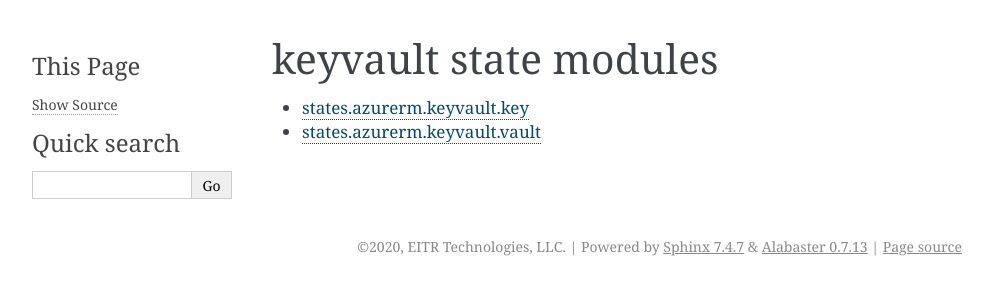
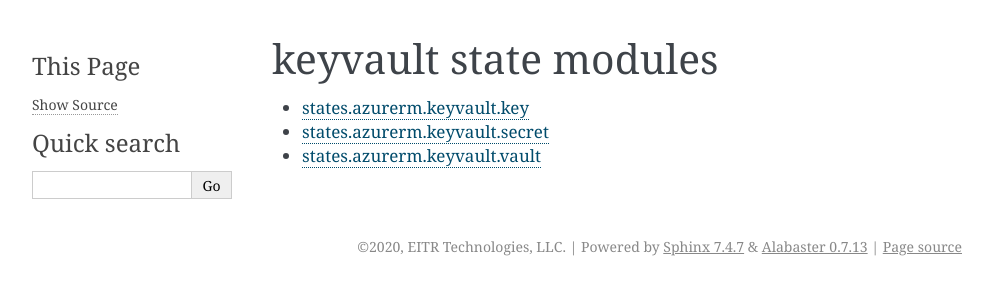
Before and after one commit to eitrtechnologies/idem-azurerm, a Sphinx documentation site: the page built from docs/ref/states/all/keyvault/index.rst, in a window 1280 px wide. Shown: the top 300 px of the page, without its empty margins (148-1141 px from the left). Built offline with Sphinx 7.4.7, drawn with Linux system fonts in a browser that asks for light colours.

Commit message:
Added missing doc stubs and codefactor fix

```diff
--- a/docs/ref/exec/all/keyvault/index.rst
+++ b/docs/ref/exec/all/keyvault/index.rst
@@ -7,4 +7,5 @@ keyvault execution modules
    :glob:
 
    key
+   secret
    vault
--- /dev/null
+++ b/docs/ref/exec/all/keyvault/secret.rst
@@ -0,0 +1,6 @@
+============================
+exec.azurerm.keyvault.secret
+============================
+
+.. automodule:: idem_azurerm.exec.azurerm.keyvault.secret
+    :members:
--- a/docs/ref/states/all/keyvault/index.rst
+++ b/docs/ref/states/all/keyvault/index.rst
@@ -7,4 +7,5 @@ keyvault state modules
    :glob:
 
    key
+   secret
    vault
--- /dev/null
+++ b/docs/ref/states/all/keyvault/secret.rst
@@ -0,0 +1,6 @@
+==============================
+states.azurerm.keyvault.secret
+==============================
+
+.. automodule:: idem_azurerm.states.azurerm.keyvault.secret
+    :members:
```
Also changed, not shown: docs/ref/exec/all/compute/index.rst (line endings or trailing spaces), 1 other file.
